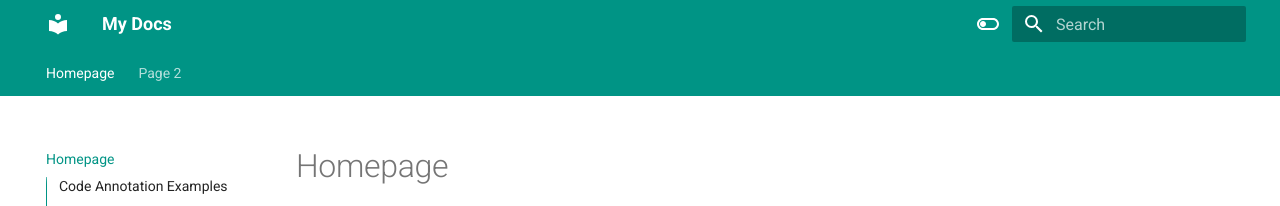
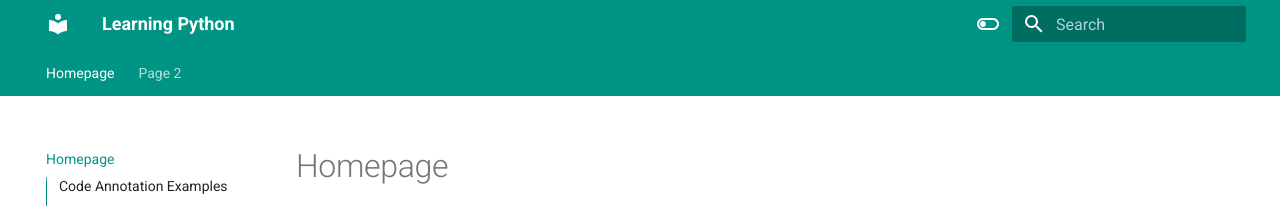
Before and after one commit to coreairesearch/learnai, an MkDocs documentation site: the page built from docs/index.md, in a window 1280 px wide. Shown: the top 206 px of the page. Built offline with MkDocs 1.6.1 and Material for MkDocs 9.7.7, drawn with Linux system fonts in a browser that asks for light colours; emoji names are drawn with the system emoji font.

Commit message:
Adding sit name

```diff
--- a/mkdocs.yml
+++ b/mkdocs.yml
@@ -1,4 +1,4 @@
-site_name: My Docs
+site_name: Learning Python
 theme:
   name: material
   features:
```
